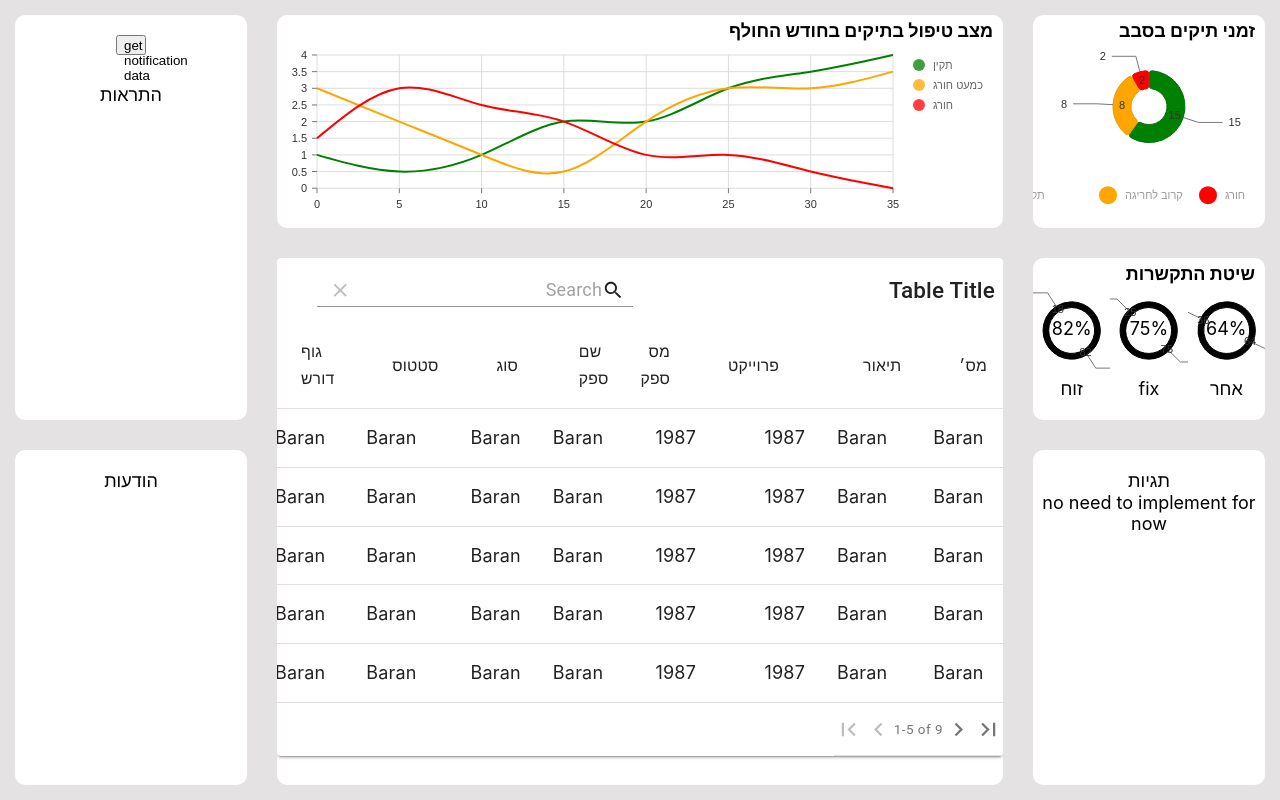
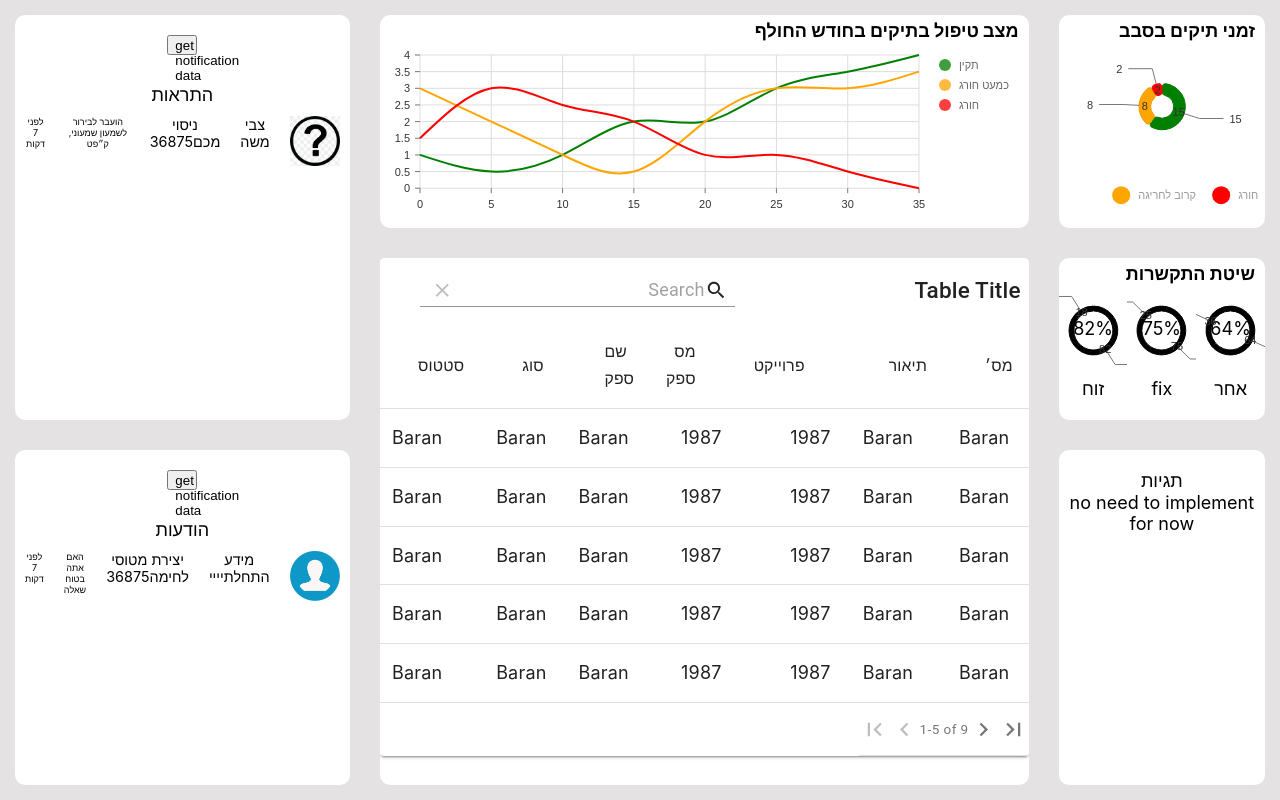
Before and after one commit to sisrecords/communicationsSkeleton, a Next.js app: page / in a window 1280 px wide. Built offline with nearby package versions, Linux system fonts and the light colour scheme.

Commit message:
messages and notifications works but in same reducer

```diff
--- a/components/message-table/message-table.js
+++ b/components/message-table/message-table.js
@@ -2,15 +2,13 @@
 import MessageTableRow from './message-table-row/message-table-row';
 
 const MessageTable = ({rowsData}) =>{
-
-  debugger;
   let rowsArray =[];
   if (rowsData == null) {
     rowsArray = null;
   }
   else{
-    if (rowsData.notificationsTableData) {
-      rowsData.notificationsTableData.map(row =>{
+    if (rowsData) {
+      rowsData.map(row =>{
         rowsArray.push(<MessageTableRow key={row.id} singleRowData ={row}></MessageTableRow>);
       })
     }
--- a/components/notification-table/notification-table.js
+++ b/components/notification-table/notification-table.js
@@ -2,16 +2,15 @@
 import NotificationTableRow from './notification-row/notification-row';
 
 const NotificationTable = ({rowsData}) =>{
-
   debugger;
   let rowsArray =[];
   if (rowsData == null) {
     rowsArray = null;
   }
   else{
-    if (rowsData.notificationsTableData) {
-      debugger;
-      rowsData.notificationsTableData.map(row =>{
+    debugger;
+    if (rowsData) {
+      rowsData.map(row =>{
         rowsArray.push(<NotificationTableRow key={row.id} singleRowData ={row}></NotificationTableRow>);
       })
     }
--- a/pages/index.js
+++ b/pages/index.js
@@ -26,7 +26,7 @@ const Home = (props) => {
     <div className={utilStyles.gridContainer}>
       <div className={utilStyles.notificationTable}>
       <button onClick={props.onInitNotificationsTable}>get notification data</button>
-        <NotificationTable key="2" rowsData={props.notificationsData}></NotificationTable>
+        <NotificationTable key="2" rowsData={props.notificationsDataProp}></NotificationTable>
       </div>
       <div className={utilStyles.lineChart}>
         <div className={utilStyles.rightHeadline}>מצב טיפול בתיקים בחודש החולף</div>
@@ -37,7 +37,8 @@ const Home = (props) => {
         <BigPieChart data={pieData}></BigPieChart>
       </div>
       <div className={utilStyles.messagesTable}>
-        <MessageTable key="1" rowsData={messagesData}></MessageTable>
+      <button onClick={props.onInitMessagesTable}>get notification data</button>
+        <MessageTable key="1" rowsData={props.messagesDataProp}></MessageTable>
       </div>
       <div className={utilStyles.mainTableContainer}>
         <MaterialTableDemo className={utilStyles.mainTable}></MaterialTableDemo>
@@ -89,7 +90,8 @@ const Home = (props) => {
 
 const mapStateToProps = state => {
   return {
-    notificationsData: state.notificationsTableData
+    notificationsDataProp: state.notificationsTableData,
+    messagesDataProp: state.messagesTableData
   }
 }
 
@@ -97,53 +99,13 @@ const mapDispatchToProps = dispatch => {
   return {
     //onPostAdded: () => dispatch(actions.add()),
     //onPostRemoved: () => dispatch(actions.remove()),
-    onInitNotificationsTable: () => dispatch(actions.initNotificationTable())
+    onInitNotificationsTable: () => dispatch(actions.initNotificationTable()),
+    onInitMessagesTable:()=> dispatch(actions.initMessagesTable())
   }
 }
 
 export default connect(mapStateToProps, mapDispatchToProps)(Home);
 
-// const notificationsData = [
-//   {
-//     "id": "1",
-//     "action": 2,//1-approved,2-transfered to clearification,...
-//     "name": "צבי משה",
-//     "subject": "ניסוי מכם",
-//     "subjectNum": "36875",
-//     "actionDesctiption": "הועבר לבירור לשמעון שמעוני, ק״פט",
-//     "timeStamp": "לפני 7 דקות"
-//   },
-//   {
-//     "id": "2",
-//     "action": 1,//1-approved,2-transfered to clearification,...
-//     "name": "אבי הכהן",
-//     "subject": "יצירת ניסויים",
-//     "subjectNum": "12345",
-//     "actionDesctiption": "אישור תחנה, הועבר לשי חן, כלכלן",
-//     "timeStamp": "לפני 38 דקות"
-//   },
-// ]
-
-const messagesData = [
-  {
-    "id": "1",
-    "action": 2,//1-approved,2-transfered to clearification,...
-    "name": "אייל בנימין",
-    "subject": "יצירת מטוסי לחימה",
-    "subjectNum": "36875",
-    "actionDesctiption": "האם אתה בטוח שאלה",
-    "timeStamp": "לפני 7 דקות"
-  },
-  {
-    "id": "2",
-    "action": 1,//1-approved,2-transfered to clearification,...
-    "name": "ישראל ישראלי",
-    "subject": "יצירת מכם 2 ",
-    "subjectNum": "12345",
-    "actionDesctiption": "אני לא חושב שזה אמור",
-    "timeStamp": "לפני 38 דקות"
-  },
-]
 const smallPieChartData = [
   [
     {
--- a/store/actionCreators.js
+++ b/store/actionCreators.js
@@ -1,21 +1,4 @@
 import * as actionsTypes from './actions'
-import axios from 'axios';
-
-// const axiosInstance = axios.create({
-//     baseURL: "https://react-my-burger-25821.firebaseio.com/"
-// });
-
-// export const add = () =>{
-//     return {
-//         type: actionsTypes.ADD
-//     }
-// }
-
-// export const remove = () =>{
-//     return {
-//         type: actionsTypes.REMOVE
-//     }
-// }
 
 export const setNotificationTable = (notifacationTableData)=>{
     return{
@@ -24,21 +7,16 @@ export const setNotificationTable = (notifacationTableData)=>{
     }
 }
 
+export const setMessagesTable = (messagesTableData) =>{
+  return{
+    type: actionsTypes.SET_MESSAGE_TABLE,
+    messages:messagesTableData
+  }
+}
 export const initNotificationTable = () =>{
     return dispatch => {
-        debugger;
-        // axios.get('https://www.googleapis.com/books/v1/volumes/s1gVAAAAYAAJ')
-        // .then(resonse => {
-        //     console.log(resonse);
-        //     dispatch(setPosts(resonse.data.layerInfo.layers[0].volumeAnnotationsVersion))
-        // })
-        // .catch(error => {
-        //     // dispatch(fetchIngredientsFailed());
-        // });
-
-
         //get asychronosly the notifications from db
-        let response = {notificationsTableData: [
+        let response = [
             {
               "id": "1",
               "action": 2,//1-approved,2-transfered to clearification,...
@@ -57,13 +35,61 @@ export const initNotificationTable = () =>{
               "actionDesctiption": "אישור תחנה, הועבר לשי חן, כלכלן",
               "timeStamp": "לפני 38 דקות"
             },
-          ]}
+          ]
         dispatch(setNotificationTable(response))
     }
 }
 
+export const initMessagesTable = () =>{
+  return dispatch => {
+      //get asychronosly the notifications from db
+      let response =
+      [
+          {
+            "id": "1",
+            "action": 2,//1-approved,2-transfered to clearification,...
+            "name": "אייל בנימין",
+            "subject": "יצירת מטוסי לחימה",
+            "subjectNum": "36875",
+            "actionDesctiption": "האם אתה בטוח שאלה",
+            "timeStamp": "לפני 7 דקות"
+          },
+          {
+            "id": "2",
+            "action": 1,//1-approved,2-transfered to clearification,...
+            "name": "ישראל ישראלי",
+            "subject": "יצירת מכם 2 ",
+            "subjectNum": "12345",
+            "actionDesctiption": "אני לא חושב שזה אמור",
+            "timeStamp": "לפני 38 דקות"
+          },
+        ]
+      dispatch(setMessagesTable(response))
+  }
+}
 // layerInfo: {layers: [{layerId: "geo", volumeAnnotationsVersion: "12"}]}
 // layers: [{layerId: "geo", volumeAnnotationsVersion: "12"}]
 // 0: {layerId: "geo", volumeAnnotationsVersion: "12"}
 // layerId: "geo"
 // volumeAnnotationsVersion: "12"
+
+// [
+//   {
+//     "id": "1",
+//     "action": 2,//1-approved,2-transfered to clearification,...
+//     "name": "אייל בנימין",
+//     "subject": "יצירת מטוסי לחימה",
+//     "subjectNum": "36875",
+//     "actionDesctiption": "האם אתה בטוח שאלה",
+//     "timeStamp": "לפני 7 דקות"
+//   },
+//   {
+//     "id": "2",
+//     "action": 1,//1-approved,2-transfered to clearification,...
+//     "name": "ישראל ישראלי",
+//     "subject": "יצירת מכם 2 ",
+//     "subjectNum": "12345",
+//     "actionDesctiption": "אני לא חושב שזה אמור",
+//     "timeStamp": "לפני 38 דקות"
+//   },
+// ]
--- a/store/actions.js
+++ b/store/actions.js
@@ -1,3 +1,4 @@
 // export const ADD = 'ADD';
 // export const REMOVE = 'REMOVE';
 export const SET_NOTIFICATION_TABLE = 'SET_NOTIFICATION_TABLE';
+export const SET_MESSAGE_TABLE = 'SET_MESSAGE_TABLE';
--- a/store/reducer.js
+++ b/store/reducer.js
@@ -2,27 +2,41 @@ import * as actionTypes from './actions';
 
 
 const initialState = {
-    notificationsTableData:null
+    notificationsTableData: [{
+        "id": "1",
+        "action": 2,//1-approved,2-transfered to clearification,...
+        "name": "צבי משה",
+        "subject": "ניסוי מכם",
+        "subjectNum": "36875",
+        "actionDesctiption": "הועבר לבירור לשמעון שמעוני, ק״פט",
+        "timeStamp": "לפני 7 דקות"
+    }],
+    messagesTableData: [
+        {
+            "id": "1",
+            "action": 2,//1-approved,2-transfered to clearification,...
+            "name": "מידע התחלתיייי",
+            "subject": "יצירת מטוסי לחימה",
+            "subjectNum": "36875",
+            "actionDesctiption": "האם אתה בטוח שאלה",
+            "timeStamp": "לפני 7 דקות"
+        }
+    ]
 }
 
 
-const reducer = (state = initialState,action)  =>{
+const reducer = (state = initialState, action) => {
     switch (action.type) {
-        // case actionTypes.ADD:
-        //     return{
-        //         ...state,
-        //         numOfPosts:+state.numOfPosts + 1
-        //     }
-        // case actionTypes.REMOVE:
-        // return{
-        //     ...state,
-        //     numOfPosts:+state.numOfPosts - 1
-        // }
+        case actionTypes.SET_MESSAGE_TABLE:
+            return {
+                ...state,
+                messagesTableData: action.messages
+            }
         case actionTypes.SET_NOTIFICATION_TABLE:
-        return{
-            ...state,
-            notificationsTableData: action.notifications
-        }
+            return {
+                ...state,
+                notificationsTableData: action.notifications
+            }
         default:
             return state;
     }
```
